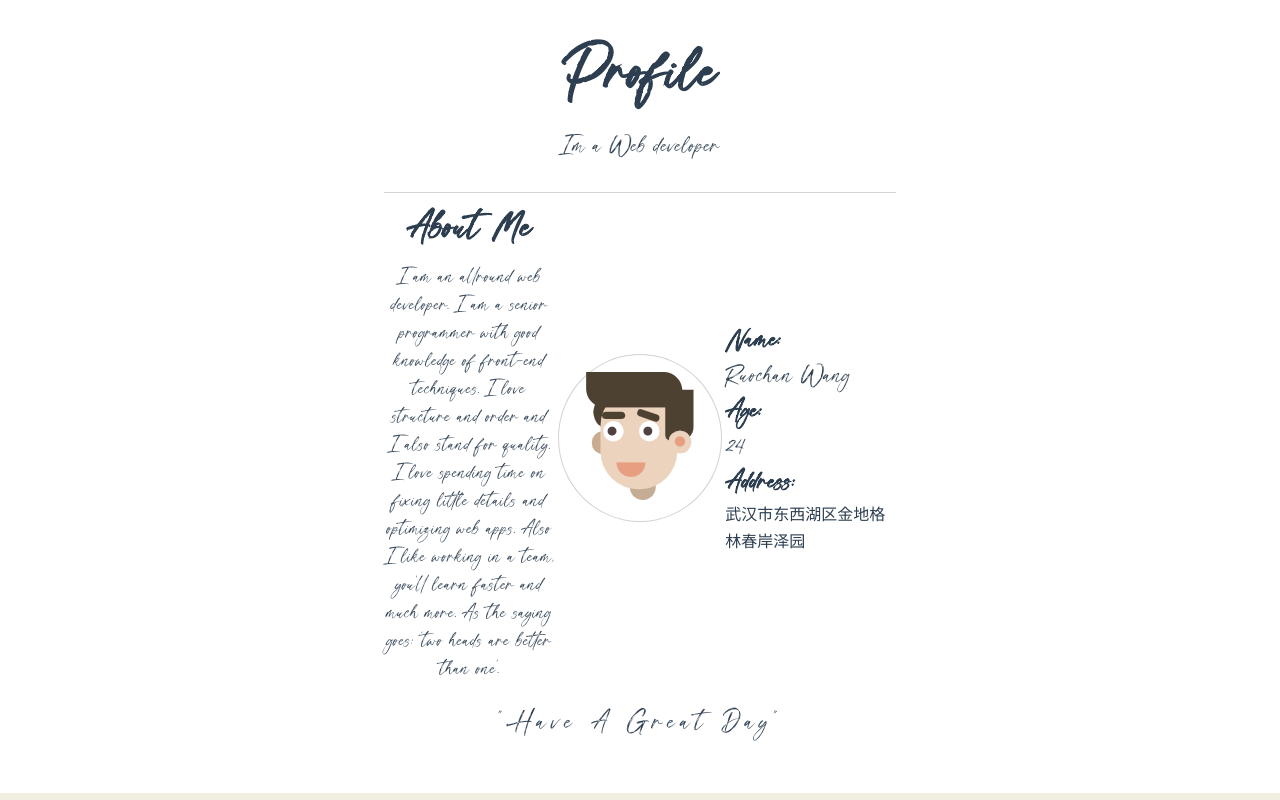
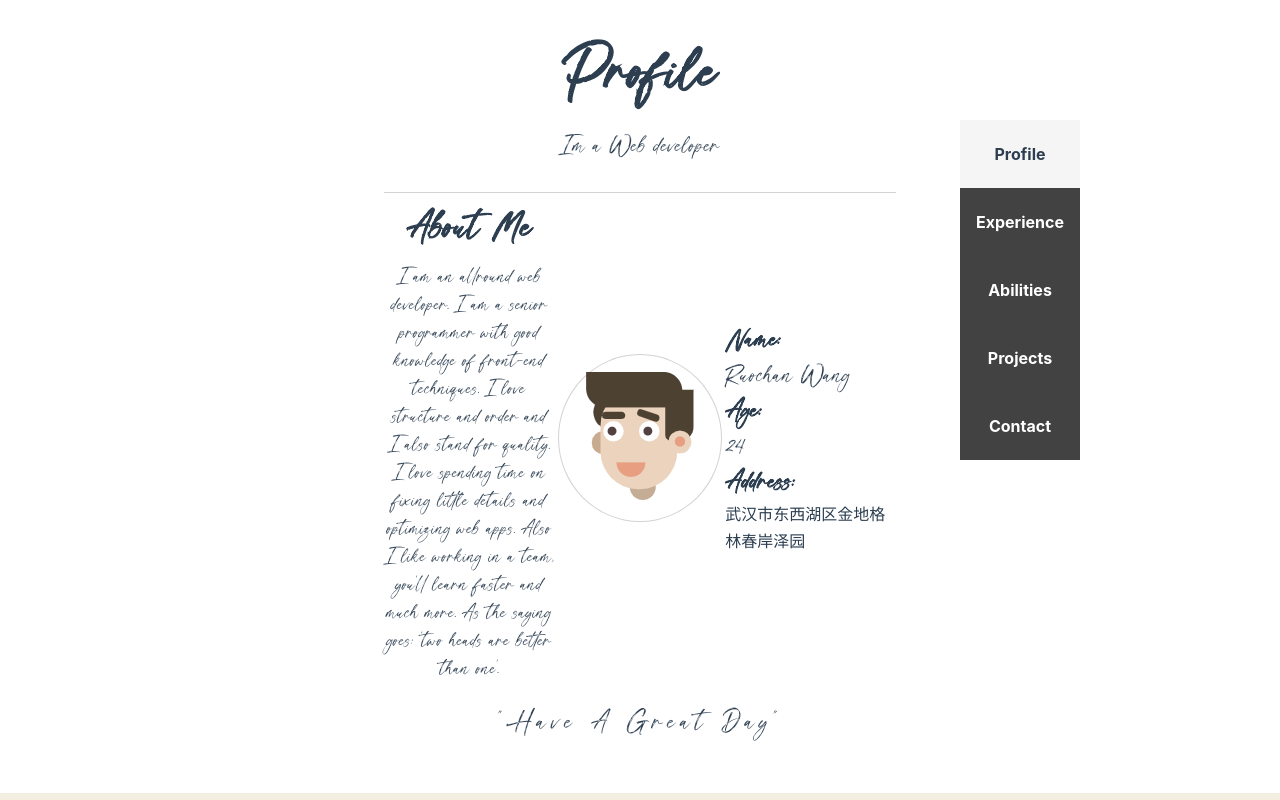
Before and after one commit to wrc9817/myWebsite, a Vue app in the folder mywebsite/: page /home in a window 1280 px wide. Shown: the top 800 px of the page. Built offline with nearby package versions, Linux system fonts and the light colour scheme; what vue-particles would draw is missing.

Commit message:
导航功能完成

```diff
--- /dev/null
+++ b/mywebsite/src/components/nav/index.vue
@@ -0,0 +1,82 @@
+<template>
+    <el-affix :offset="120" :position="'top'">
+        <div class="main">
+            <div class="item hvr-grow" v-for="item in hightlight" :key="item" :class="{isActive:item.active}"
+                @click="handleClickToScroll(item.name)">
+                <span>{{item.name}}</span>
+            </div>
+        </div>
+    </el-affix>
+</template>
+
+<script>
+    export default {
+        data() {
+            return {
+                hightlight: []
+            }
+        },
+        created() {
+            this.init()
+        },
+        methods: {
+            handleClickToScroll(name) {
+                this.$store.commit('handleChangePage', name)
+                for (var i in this.hightlight) {
+                    if (this.hightlight[i].name == name) {
+                        this.hightlight[i].active = true
+                    } else {
+                        this.hightlight[i].active = false
+                    }
+                }
+            },
+            init() {
+                this.hightlight = [{
+                        name: 'Profile',
+                        active: true,
+                    },
+                    {
+                        name: 'Experience',
+                        active: false,
+                    },
+                    {
+                        name: 'Abilities',
+                        active: false,
+                    },
+                    {
+                        name: 'Projects',
+                        active: false,
+                    },
+                    {
+                        name: 'Contact',
+                        active: false,
+                    }
+                ]
+            }
+        }
+    }
+</script>
+
+<style scoped>
+    .main {
+        width: 120px;
+    }
+
+    .item {
+        display: block !important;
+        font-family: -apple-system, BlinkMacSystemFont, 'Segoe UI', Roboto, Oxygen, Ubuntu, Cantarell, 'Open Sans', 'Helvetica Neue', sans-serif;
+        font-weight: bold;
+        padding: 20% 0;
+        background: #434242;
+        color: white;
+    }
+
+    .item:hover {
+        cursor: pointer;
+    }
+
+    .isActive {
+        background: whitesmoke;
+        color: #2c3e50;
+    }
+</style>
--- a/mywebsite/src/store/index.js
+++ b/mywebsite/src/store/index.js
@@ -2,10 +2,14 @@ import { createStore } from 'vuex'
 
 export const store = createStore({
   state: {
+    page:'Profile'
   },
   getters: {
   },
   mutations: {
+    handleChangePage(state,payload){
+      state.page = payload;
+    }
   },
   actions: {
   },
--- a/mywebsite/src/views/home/index.vue
+++ b/mywebsite/src/views/home/index.vue
@@ -1,10 +1,11 @@
 <template>
   <div class="main">
-    <Profile></Profile>
-    <Experience></Experience>
-    <Skill></Skill>
-    <Projects></Projects>
-    <Contact></Contact>
+    <Nav class="nav"></Nav>
+    <Profile id="Profile"></Profile>
+    <Experience id="Experience"></Experience>
+    <Abilities id="Abilities"></Abilities>
+    <Projects id="Projects"></Projects>
+    <Contact id="Contact"></Contact>
   </div>
 </template>
 
@@ -14,19 +15,44 @@
   } from 'wowjs'
   import Experience from '../../components/experience/index.vue'
 import Profile from '../../components/profile/index'
-import Skill from '../../components/abilities/index.vue'
+import Abilities from '../../components/abilities/index.vue'
 import Projects from '../../components/projects/index.vue'
 import Contact from '../../components/contact/index.vue'
+import Nav from '../../components/nav/index.vue'
   export default {
     components:{
       Profile,
       Experience,
-      Skill,
+      Abilities,
       Projects,
-      Contact
+      Contact,
+      Nav
     },
     mounted() {
       new WOW({ live: false, scrollContainer: '.el-scrollbar__wrap' }).init();
+    },
+    computed:{
+      page:function(){
+        return this.$store.state.page
+      }
+    },
+    watch:{
+      "$store.state.page":{
+        handler:function(newVal){
+          if(newVal){
+            this.handleClickToScroll(newVal)
+          }
+        }
+      }
+    },
+    methods:{
+      handleClickToScroll(name){
+        var top = document.getElementById(name).offsetTop
+        window.scrollTo({
+          top:top,
+          behavior:'smooth'
+        })
+      }
     },
     data() {
       return {
@@ -38,5 +64,8 @@ import Contact from '../../components/contact/index.vue'
 </script>
 
 <style scoped>
-
+  .nav{
+    position: absolute;
+    right:200px;
+  }
 </style>
```
